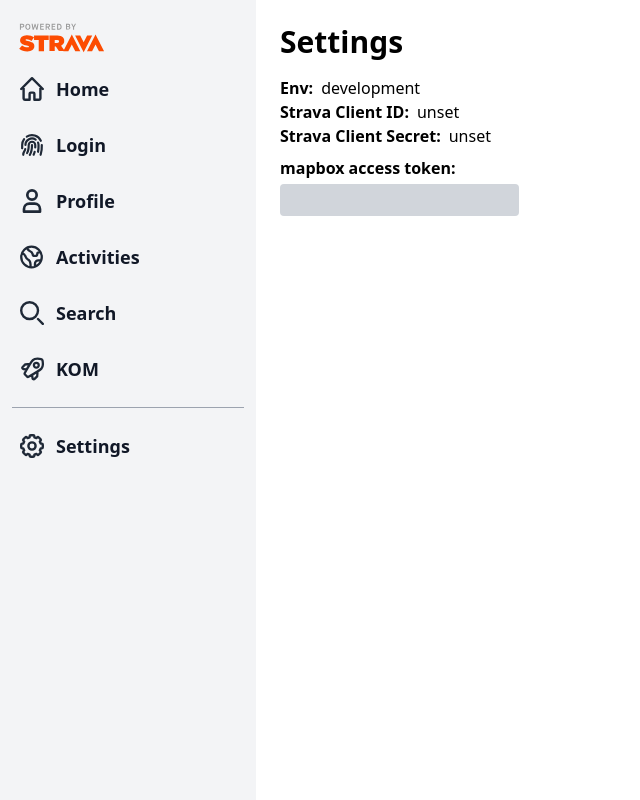
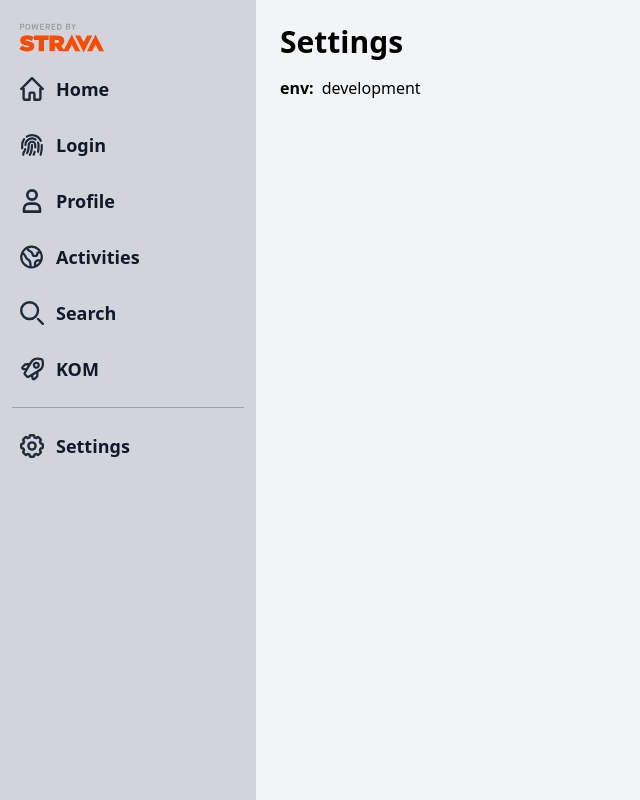
Before and after one commit to atefkbenothman/peloton, a Next.js app: page /settings in a window 1280 px wide. Shown: the whole page, without its empty margins (0-640 px from the left). Built offline with nearby package versions, Linux system fonts and the light colour scheme; no server answers; what tw-elements would draw is missing.

Commit message:
minor ui updates

```diff
--- a/src/components/activity.tsx
+++ b/src/components/activity.tsx
@@ -18,7 +18,7 @@ export default function Activity({ activity }: { activity: any }) {
       {/* Activity Card */}
       <div className="my-6 mx-6 pb-2 min-w-screen">
         <div
-          className="max-w-xl rounded overflow-hidden shadow-lg cursor-pointer bg-white my-4"
+          className="max-w-xl rounded-lg overflow-hidden shadow-lg cursor-pointer bg-white my-4"
           onClick={goToActivityPage}
         >
           <div className="px-6 py-4">
--- a/src/components/layout.tsx
+++ b/src/components/layout.tsx
@@ -44,7 +44,7 @@ function NavBar() {
         className="fixed top-0 left-0 z-40 w-64 h-screen transition-transform -translate-x-full sm:translate-x-0"
         aria-label="Sidebar"
       >
-        <div className="h-full px-3 py-4 overflow-y-auto bg-gray-100 dark:bg-gray-800">
+        <div className="h-full px-3 py-4 overflow-y-auto bg-gray-300 dark:bg-gray-800">
           {/* Logo */}
           <div className="flex items-center mb-2">
             <Image
--- a/src/pages/activities/[activityId].tsx
+++ b/src/pages/activities/[activityId].tsx
@@ -43,6 +43,7 @@ export default function ActivityDetails() {
   const [loaded, setLoaded] = React.useState(false)
   const [activityDetails, setActivityDetails] = React.useState({
     name: "",
+    description: "",
     distance: 0,
     moving_time: 0,
     average_speed: 0,
@@ -98,13 +99,17 @@ export default function ActivityDetails() {
   }
 
   return (
+    <div className="bg-gray-100">
       <div className="w-full">
-      <div className="m-6">
+        <div className="mx-6 py-6">
           {/* Title */}
           <div className="mb-6">
             {/* Name */}
             <h5 className="text-3xl font-bold">{activityDetails.name}</h5>
-
+            {/* Description */}
+            <h5 className="text-xl font-medium gap-2 my-2">
+              {activityDetails.description}
+            </h5>
             {/* Date/Weather/Device */}
             <div className="font-bold text-gray-500 text-xs mb-2">
               {new Date(activityDetails.start_date).toLocaleString()} -{" "}
@@ -198,7 +203,8 @@ export default function ActivityDetails() {
             <div>
               <p className="text-gray-700 text-base">avg mph</p>
               <p className="font-bold text-2xl">
-              {((activityDetails.average_speed || 0) * 2.23694).toFixed(2)} mph
+                {((activityDetails.average_speed || 0) * 2.23694).toFixed(2)}{" "}
+                mph
               </p>
             </div>
             <div>
@@ -254,18 +260,20 @@ export default function ActivityDetails() {
               </Tabs.Item>
               <Tabs.Item title="Stats">
                 <p>
-                Lorem ipsum dolor sit amet, consectetur adipiscing elit, sed do
-                eiusmod tempor incididunt ut labore et dolore magna aliqua. Ut
-                enim ad minim veniam, quis nostrud exercitation ullamco laboris
-                nisi ut aliquip ex ea commodo consequat. Duis aute irure dolor
-                in reprehenderit in voluptate velit esse cillum dolore eu fugiat
-                nulla pariatur. Excepteur sint occaecat cupidatat non proident,
-                sunt in culpa qui officia deserunt mollit anim id est laborum.
+                  Lorem ipsum dolor sit amet, consectetur adipiscing elit, sed
+                  do eiusmod tempor incididunt ut labore et dolore magna aliqua.
+                  Ut enim ad minim veniam, quis nostrud exercitation ullamco
+                  laboris nisi ut aliquip ex ea commodo consequat. Duis aute
+                  irure dolor in reprehenderit in voluptate velit esse cillum
+                  dolore eu fugiat nulla pariatur. Excepteur sint occaecat
+                  cupidatat non proident, sunt in culpa qui officia deserunt
+                  mollit anim id est laborum.
                 </p>
               </Tabs.Item>
             </Tabs.Group>
           </div>
         </div>
       </div>
+    </div>
   )
 }
--- a/src/pages/activities/index.tsx
+++ b/src/pages/activities/index.tsx
@@ -30,7 +30,7 @@ export default function Activities() {
   // retrive last 30 activities from strava api
   const getAllActivities = async () => {
     const activitiesURL =
-      "https://www.strava.com/api/v3/athlete/activities?per_page=9"
+      "https://www.strava.com/api/v3/athlete/activities?per_page=15"
     try {
       const res = await fetch(activitiesURL, {
         method: "GET",
@@ -54,11 +54,11 @@ export default function Activities() {
   }
 
   return (
-    <>
-      <div className="min-h-screen mx-6 py-6">
+    <div className="bg-gray-100">
+      <div className="min-h-screen">
         <div className="m-auto">
           {/* Title */}
-          <div className="mb-6">
+          <div className="mb-2 px-6 sticky top-0 bg-gray-100 py-6">
             <h1 className="text-3xl font-bold">Activities</h1>
           </div>
 
@@ -70,7 +70,7 @@ export default function Activities() {
           )}
 
           {/* Activity List */}
-          <div className="w-full grid grid-cols-1 gap-4 sm:grid-cols-1 md:grid-cols-1 lg:grid-cols-2 xl:grid-cols-3">
+          <div className="w-full px-6 grid grid-cols-1 sm:grid-cols-1 md:grid-cols-1 lg:grid-cols-2 xl:grid-cols-3">
             {stravaAccessToken ? (
               Array.isArray(activities) &&
               activities.map((activity) => (
@@ -87,6 +87,6 @@ export default function Activities() {
           </div>
         </div>
       </div>
-    </>
+    </div>
   )
 }
--- a/src/pages/index.tsx
+++ b/src/pages/index.tsx
@@ -2,7 +2,7 @@ import React from "react"
 
 export default function Home() {
   return (
-    <>
+    <div className="bg-gray-100">
       <div className="min-h-screen mx-6 py-6">
         <div className="m-auto">
           {/* Title */}
@@ -16,6 +16,6 @@ export default function Home() {
           </div>
         </div>
       </div>
-    </>
+    </div>
   )
 }
--- a/src/pages/kom.tsx
+++ b/src/pages/kom.tsx
@@ -112,7 +112,7 @@ export default function Kom() {
   }
 
   return (
-    <div>
+    <div className="bg-gray-100">
       <div className="min-h-screen mx-6 py-6">
         <div className="m-auto">
           <div className="mx-6 my-6">
--- a/src/pages/login.tsx
+++ b/src/pages/login.tsx
@@ -98,6 +98,7 @@ export default function Login() {
   }
 
   return (
+    <div className="bg-gray-100">
       <div className="min-h-screen mx-6 py-6">
         <div className="m-auto">
           {/* Connect Button */}
@@ -151,5 +152,6 @@ export default function Login() {
           </div>
         </div>
       </div>
+    </div>
   )
 }
--- a/src/pages/profile.tsx
+++ b/src/pages/profile.tsx
@@ -79,7 +79,7 @@ export default function Profile() {
   }
 
   return (
-    <>
+    <div className="bg-gray-100">
       <div className="min-h-screen mx-6 py-6">
         <div className="m-auto">
           {/* Profile Section */}
@@ -96,14 +96,13 @@ export default function Profile() {
                 width={100}
                 height={100}
               />
-              <div className="font-medium dark:text-white">
+              <div className="dark:text-white">
                 <div className="flex items-baseline">
-                  <p className="text-xl">
+                  <p className="text-xl font-bold">
                     {athleteData.firstname} {athleteData.lastname}
                   </p>
-                  <p className="text-xs font-normal ml-2"></p>
                 </div>
-                <div className="text-sm text-gray-500 dark:text-gray-400">
+                <div className="text-sm font-normal dark:text-gray-400">
                   {athleteData.city}, {athleteData.state}, {athleteData.country}
                 </div>
               </div>
@@ -255,6 +254,6 @@ export default function Profile() {
           </div>
         </div>
       </div>
-    </>
+    </div>
   )
 }
--- a/src/pages/search.tsx
+++ b/src/pages/search.tsx
@@ -77,7 +77,7 @@ export default function Search() {
   }
 
   return (
-    <div>
+    <div className="bg-gray-100">
       <div className="min-h-screen mx-6 py-6">
         <div className="m-auto">
           {/* Profile Section */}
--- a/src/pages/settings.tsx
+++ b/src/pages/settings.tsx
@@ -12,7 +12,7 @@ export default function Home() {
   }
 
   return (
-    <>
+    <div className="bg-gray-100">
       <div className="min-h-screen mx-6 py-6">
         <div className="m-auto">
           {/* Title */}
@@ -21,19 +21,11 @@ export default function Home() {
           </div>
           {/* Info */}
           <div className="flex">
-            <p className="font-bold">Env: </p>
+            <p className="font-bold">env: </p>
             <p className="ml-2">{process.env.NODE_ENV}</p>
           </div>
-          <div className="flex">
-            <p className="font-bold">Strava Client ID: </p>
-            <p className="ml-2">{process.env.NEXT_PUBLIC_CLIENT_ID}</p>
-          </div>
-          <div className="flex">
-            <p className="font-bold">Strava Client Secret: </p>
-            <p className="ml-2">{process.env.NEXT_PUBLIC_CLIENT_SECRET}</p>
-          </div>
           {/* Form */}
-          <form className="flex flex-col mb-2">
+          {/* <form className="flex flex-col mb-2">
             <div className="mt-2 mb-2">
               <label className="font-bold">mapbox access token: </label>
               <br />
@@ -45,9 +37,9 @@ export default function Home() {
                 type="text"
               />
             </div>
-          </form>
+          </form> */}
         </div>
       </div>
-    </>
+    </div>
   )
 }
```
Lines whose indentation alone changed are shown as unchanged.
